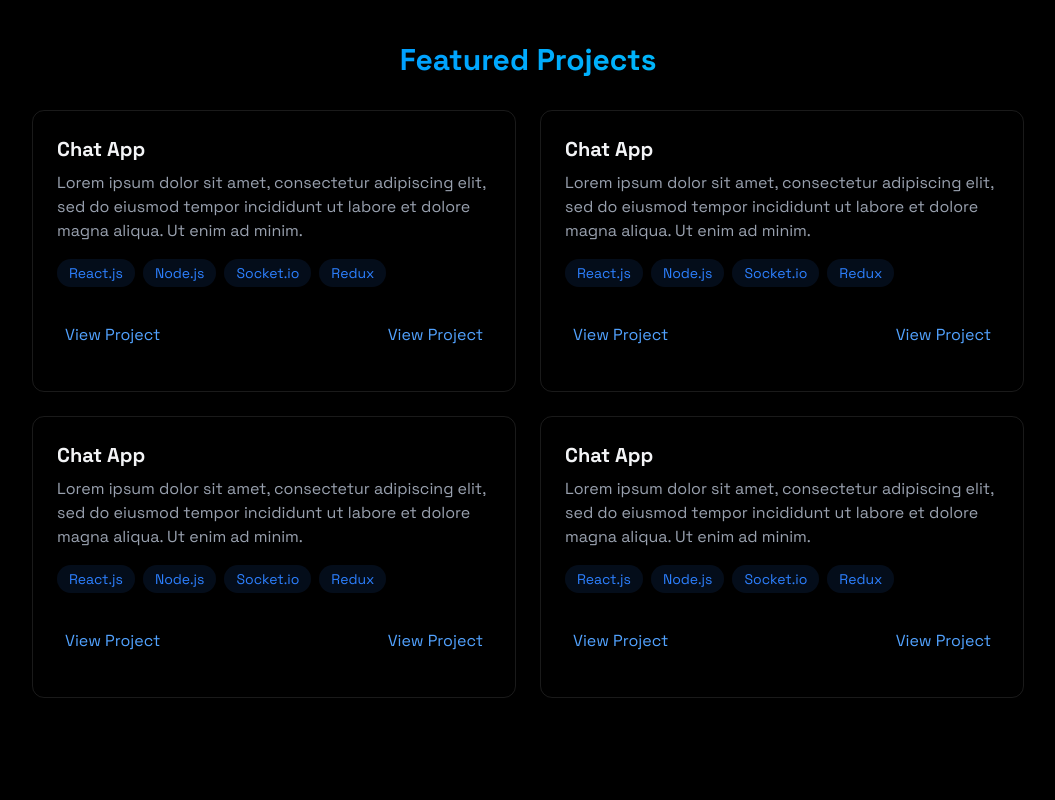
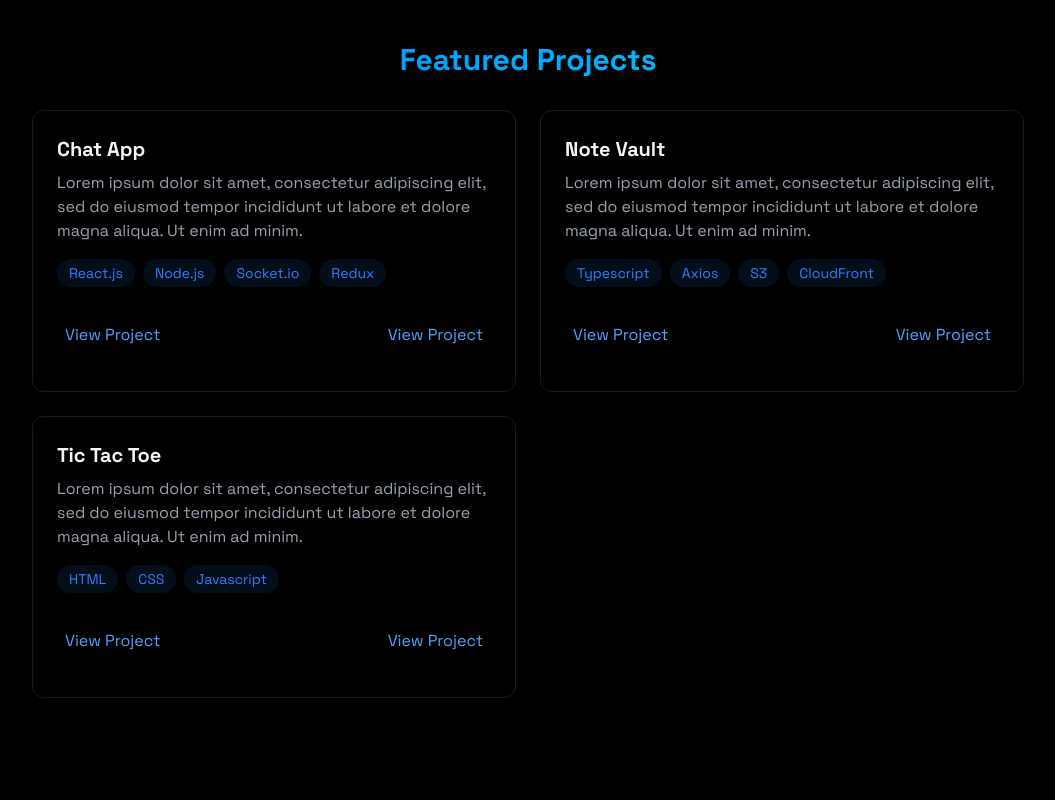
Before and after one commit to killlercram/Main_Portfolio, a React (Vite) app: page / in a window 1280 px wide. Shown: the part 2560-3360 px from the top of the page, without its empty margins (112-1167 px from the left). Built offline with nearby package versions, Linux system fonts and the light colour scheme.

Commit message:
projects json improvement

```diff
--- a/src/components/Data/Projects.json
+++ b/src/components/Data/Projects.json
@@ -5,18 +5,14 @@
     "Tech": ["React.js", "Node.js", "Socket.io", "Redux"]
   },
   {
-    "Pname": "Chat App",
+    "Pname": "Note Vault",
     "PDescription": "Lorem ipsum dolor sit amet, consectetur adipiscing elit, sed do eiusmod tempor incididunt ut labore et dolore magna aliqua. Ut enim ad minim.",
-    "Tech": ["React.js", "Node.js", "Socket.io", "Redux"]
+    "Tech": ["Typescript", "Axios", "S3", "CloudFront"]
   },
   {
-    "Pname": "Chat App",
+    "Pname": "Tic Tac Toe",
     "PDescription": "Lorem ipsum dolor sit amet, consectetur adipiscing elit, sed do eiusmod tempor incididunt ut labore et dolore magna aliqua. Ut enim ad minim.",
-    "Tech": ["React.js", "Node.js", "Socket.io", "Redux"]
-  },
-  {
-    "Pname": "Chat App",
-    "PDescription": "Lorem ipsum dolor sit amet, consectetur adipiscing elit, sed do eiusmod tempor incididunt ut labore et dolore magna aliqua. Ut enim ad minim.",
-    "Tech": ["React.js", "Node.js", "Socket.io", "Redux"]
+    "Tech": ["HTML", "CSS", "Javascript"]
   }
+
 ]
--- a/src/components/sections/Contact.jsx
+++ b/src/components/sections/Contact.jsx
@@ -117,7 +117,7 @@ to-cyan-400 bg-clip-text text-transparent"
 
         {/* Copyright */}
         <p className="text-center md:mb-5">
-          &copy; Shashwat Tandon.All rights reserved.
+          &copy;Shashwat Tandon.All rights reserved.
         </p>
       </div>
     </section>
```
